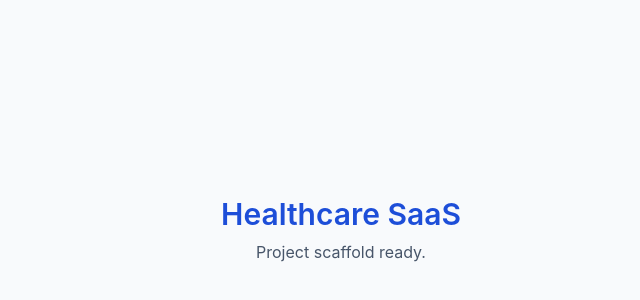
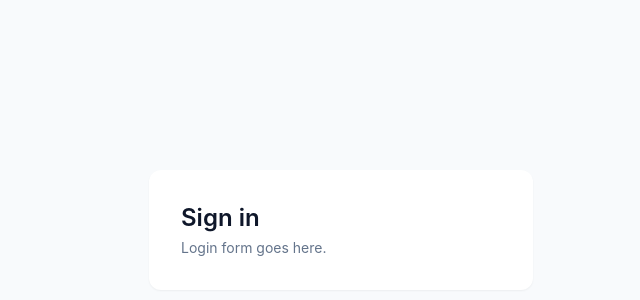
Before and after one commit to SumitPokhriyal5/healthcare-saas, a React (Vite) app: page /login in a window 1280 px wide. Shown: the part 170-470 px from the top of the page, without its empty margins (299-939 px from the left). Built offline with nearby package versions, Linux system fonts and the light colour scheme.

Commit message:
feat(routing): add app router with protected and public-only route guards

```diff
--- a/package.json
+++ b/package.json
@@ -14,7 +14,8 @@
   },
   "dependencies": {
     "react": "^19.2.5",
-    "react-dom": "^19.2.5"
+    "react-dom": "^19.2.5",
+    "react-router-dom": "^7.14.2"
   },
   "devDependencies": {
     "@eslint/js": "^10.0.1",
--- a/src/App.tsx
+++ b/src/App.tsx
@@ -1,12 +1,5 @@
+import AppRouter from '@routes/AppRouter';
+
 export default function App() {
-  return (
-    <div className="flex min-h-screen items-center justify-center">
-      <div className="text-center">
-        <h1 className="text-3xl font-semibold text-brand-600">
-          Healthcare SaaS
-        </h1>
-        <p className="mt-2 text-slate-600">Project scaffold ready.</p>
-      </div>
-    </div>
-  );
+  return <AppRouter />;
 }
--- /dev/null
+++ b/src/lib/store/tempAuth.ts
@@ -0,0 +1,3 @@
+export const tempAuth = {
+  isAuthenticated: false,
+};
--- /dev/null
+++ b/src/modules/analytics/AnalyticsPage.tsx
@@ -0,0 +1,8 @@
+export default function AnalyticsPage() {
+  return (
+    <div>
+      <h1 className="text-2xl font-semibold text-slate-900">Analytics</h1>
+      <p className="mt-1 text-sm text-slate-500">Charts and insights.</p>
+    </div>
+  );
+}
--- /dev/null
+++ b/src/modules/auth/LoginPage.tsx
@@ -0,0 +1,10 @@
+export default function LoginPage() {
+  return (
+    <div className="flex min-h-screen items-center justify-center p-6">
+      <div className="w-full max-w-sm rounded-xl bg-white p-8 shadow-sm">
+        <h1 className="text-2xl font-semibold text-slate-900">Sign in</h1>
+        <p className="mt-1 text-sm text-slate-500">Login form goes here.</p>
+      </div>
+    </div>
+  );
+}
--- /dev/null
+++ b/src/modules/dashboard/DashboardPage.tsx
@@ -0,0 +1,8 @@
+export default function DashboardPage() {
+  return (
+    <div>
+      <h1 className="text-2xl font-semibold text-slate-900">Dashboard</h1>
+      <p className="mt-1 text-sm text-slate-500">Overview of key metrics.</p>
+    </div>
+  );
+}
--- /dev/null
+++ b/src/modules/patients/PatientsPage.tsx
@@ -0,0 +1,8 @@
+export default function PatientsPage() {
+  return (
+    <div>
+      <h1 className="text-2xl font-semibold text-slate-900">Patients</h1>
+      <p className="mt-1 text-sm text-slate-500">Grid and list views go here.</p>
+    </div>
+  );
+}
--- /dev/null
+++ b/src/routes/AppRouter.tsx
@@ -0,0 +1,28 @@
+import { BrowserRouter, Navigate, Route, Routes } from 'react-router-dom';
+import LoginPage from '@modules/auth/LoginPage';
+import DashboardPage from '@modules/dashboard/DashboardPage';
+import AnalyticsPage from '@modules/analytics/AnalyticsPage';
+import PatientsPage from '@modules/patients/PatientsPage';
+import ProtectedRoute from './ProtectedRoute';
+import PublicOnlyRoute from './PublicOnlyRoute';
+
+export default function AppRouter() {
+  return (
+    <BrowserRouter>
+      <Routes>
+        <Route element={<PublicOnlyRoute />}>
+          <Route path="/login" element={<LoginPage />} />
+        </Route>
+
+        <Route element={<ProtectedRoute />}>
+          <Route path="/dashboard" element={<DashboardPage />} />
+          <Route path="/analytics" element={<AnalyticsPage />} />
+          <Route path="/patients" element={<PatientsPage />} />
+        </Route>
+
+        <Route path="/" element={<Navigate to="/dashboard" replace />} />
+        <Route path="*" element={<Navigate to="/dashboard" replace />} />
+      </Routes>
+    </BrowserRouter>
+  );
+}
--- /dev/null
+++ b/src/routes/ProtectedRoute.tsx
@@ -0,0 +1,9 @@
+import { Navigate, Outlet } from 'react-router-dom';
+import { tempAuth } from '@lib/store/tempAuth';
+
+export default function ProtectedRoute() {
+  if (!tempAuth.isAuthenticated) {
+    return <Navigate to="/login" replace />;
+  }
+  return <Outlet />;
+}
--- /dev/null
+++ b/src/routes/PublicOnlyRoute.tsx
@@ -0,0 +1,9 @@
+import { Navigate, Outlet } from 'react-router-dom';
+import { tempAuth } from '@lib/store/tempAuth';
+
+export default function PublicOnlyRoute() {
+  if (tempAuth.isAuthenticated) {
+    return <Navigate to="/dashboard" replace />;
+  }
+  return <Outlet />;
+}
```
Also changed, not shown: 1 other file (tests, documents, lock files or other folders).
